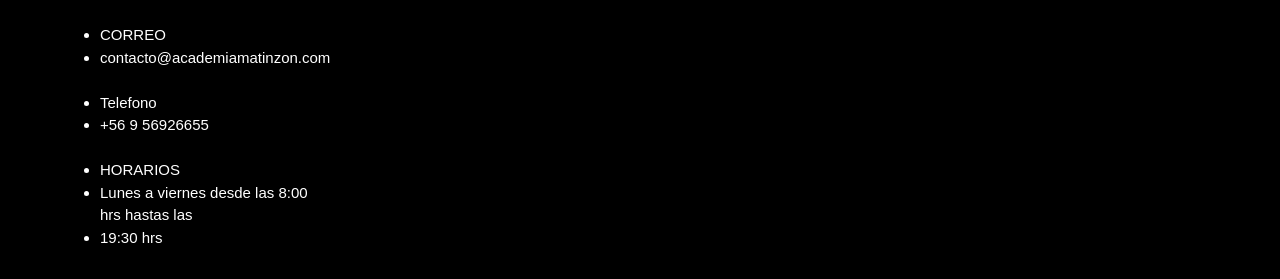
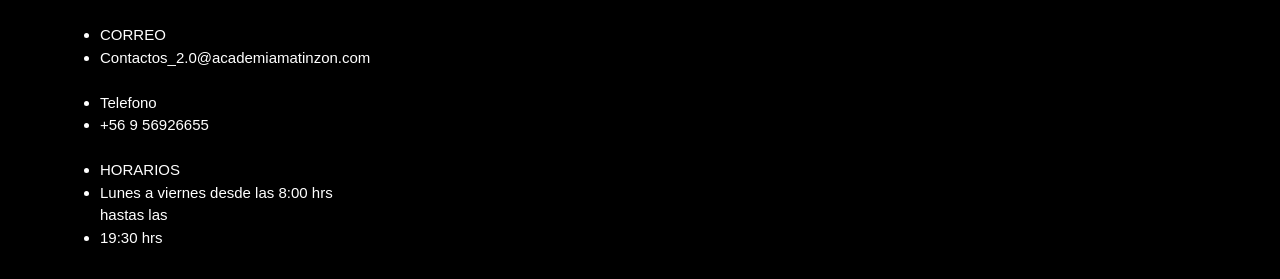
Before and after one commit to Matias-Jara-Riquelme/EV2.0, a plain HTML site: page EVA2-main/EV2/Contacto.html in a window 1280 px wide. Shown: the part 1120-1399 px from the top of the page. Drawn offline with Linux system fonts and the light colour scheme.

Commit message:
Se realiza un cambio en el correo de contacto

```diff
--- a/EVA2-main/EV2/Contacto.html
+++ b/EVA2-main/EV2/Contacto.html
@@ -39,7 +39,7 @@
                 <li>Av. Chile España 372, piso 3, Ñuñoa, Santiago. </li>
                 <br>
                 <li>CORREO</li>
-                <li>contacto@academiamatinzon.com</li>
+                <li>Contactos_2.0@academiamatinzon.com</li>
                 <br>
                 <li>Telefono</li>
                 <li>+56 9 56926655 </li>
```
